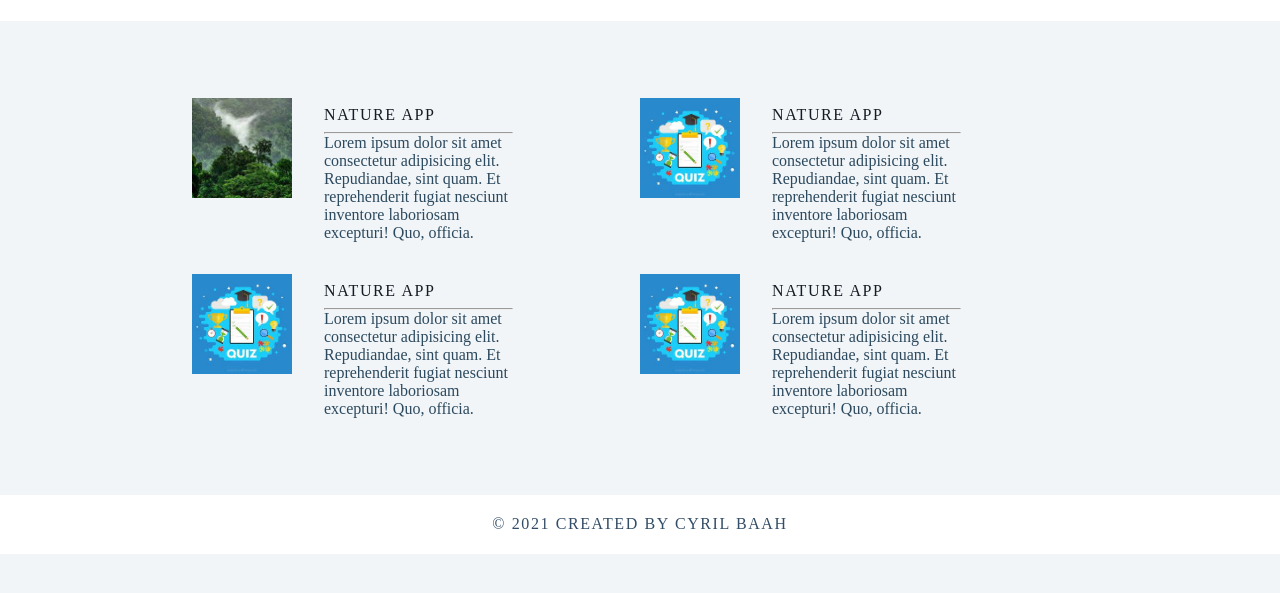
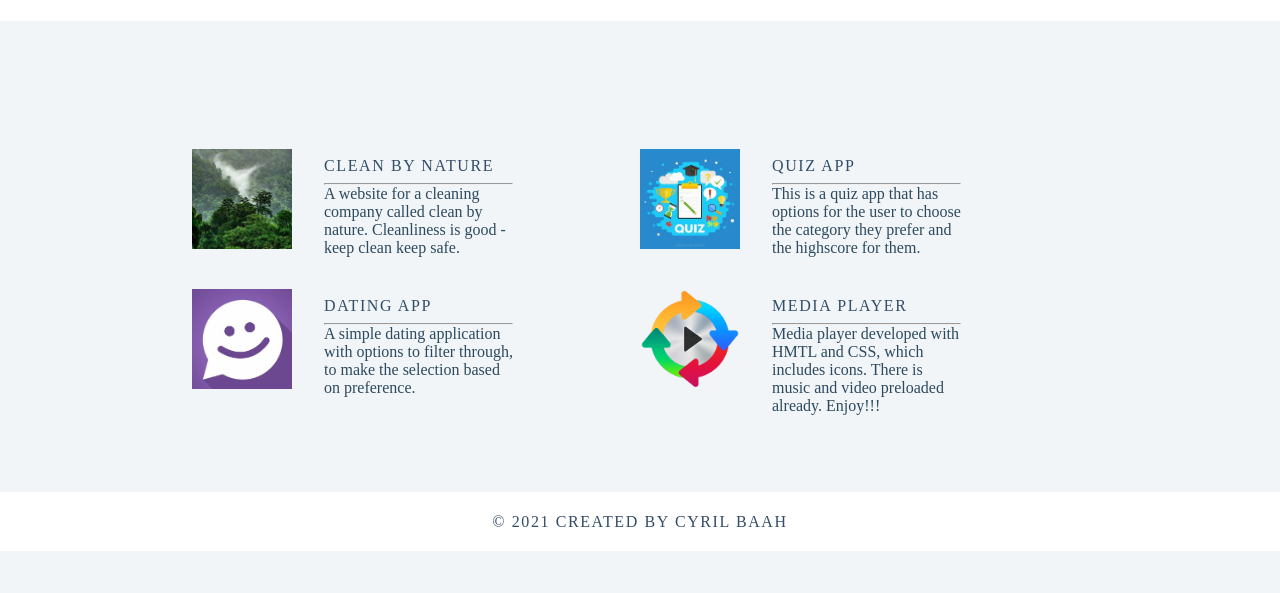
Before and after one commit to CyrilBaah/portfolio, a plain HTML site: page project.html in a window 1280 px wide. Shown: the part 61-654 px from the top of the page. Drawn offline with Linux system fonts and the light colour scheme.

Commit message:
github links for project page

```diff
--- a/project.html
+++ b/project.html
@@ -52,64 +52,64 @@
 
     <div class="project">
         <div class="project-info">
-            <img src="./img/nature.jpg" alt="nature">
+            <a href="https://github.com/CyrilBaah/clean-by-nature" target="_blank"><img src="./img/nature.jpg" alt="nature"></a>
             <div class="project-details">
-                <h4 class="text-title">Nature App</h4>
+                <h4 class="text-title">
+                    <a href="https://github.com/CyrilBaah/clean-by-nature" target="_blank">Clean by Nature</a>
+                </h4>
                 <hr>
                 <p class="text-body">
-                    Lorem ipsum dolor sit amet consectetur adipisicing elit.
-                    Repudiandae, sint quam. Et reprehenderit fugiat nesciunt inventore
-                    laboriosam excepturi! Quo, officia.
+                    A website for a cleaning company called clean by nature.
+                    Cleanliness is good - keep clean keep safe.
                 </p>
             </div>
         </div>
 
         <div class="project-info">
-            <div class="project-image">
-                <img src="./img/quiz.jpg" alt="quiz">
-            </div>
+            <a href="https://github.com/CyrilBaah/quiz-app" target="_blank"><img src="./img/quiz.jpg" alt="quiz"></a>
             <div class="project-details">
-                <h4 class="text-title">Nature App</h4>
+                <h4 class="text-title">
+                    <a href="https://github.com/CyrilBaah/quiz-app" target="_blank">Quiz App</a>
+                </h4>
                 <hr>
                 <p class="text-body">
-                    Lorem ipsum dolor sit amet consectetur adipisicing elit.
-                    Repudiandae, sint quam. Et reprehenderit fugiat nesciunt inventore
-                    laboriosam excepturi! Quo, officia.
+                    This is a quiz app that has options for the user to choose the
+                    category they prefer and the highscore for them.
                 </p>
             </div>
         </div>
 
         <div class="project-info">
-            <div class="project-image">
-                <img src="./img/quiz.jpg" alt="quiz">
-            </div>
+            <a href="https://github.com/CyrilBaah/dating-app" target="_blank"><img src="./img/dating.jpg" alt="quiz"></a>
             <div class="project-details">
-                <h4 class="text-title">Nature App</h4>
+                <h4 class="text-title">
+                    <a href="https://github.com/CyrilBaah/dating-app" target="_blank">Dating App</a>
+                </h4>
                 <hr>
                 <p class="text-body">
-                    Lorem ipsum dolor sit amet consectetur adipisicing elit.
-                    Repudiandae, sint quam. Et reprehenderit fugiat nesciunt inventore
-                    laboriosam excepturi! Quo, officia.
+                    A simple dating application with options to filter
+                    through, to make the selection based on preference.
                 </p>
             </div>
         </div>
 
         <div class="project-info">
-            <div class="project-image">
-                <img src="./img/quiz.jpg" alt="quiz">
-            </div>
+            <a href="https://github.com/CyrilBaah/media-player" target="_blank"><img src="./img/media.png" alt="quiz"></a>
             <div class="project-details">
-                <h4 class="text-title">Nature App</h4>
+                <h4 class="text-title">
+                    <a href="https://github.com/CyrilBaah/media-player" target="_blank">Media Player</a>
+                </h4>
                 <hr>
                 <p class="text-body">
-                    Lorem ipsum dolor sit amet consectetur adipisicing elit.
-                    Repudiandae, sint quam. Et reprehenderit fugiat nesciunt inventore
-                    laboriosam excepturi! Quo, officia.
+                   Media player developed with HMTL and CSS, which includes icons.
+                   There is music and video preloaded already. Enjoy!!!
                 </p>
             </div>
         </div>
+
+
+        </div>
     </div>
-
 
 
     <div class="footer">
--- a/style.css
+++ b/style.css
@@ -83,12 +83,7 @@ body {
     transition: all 0.3s linear;
 }
 
-.container-socials a:hover{
-    color: #3acec2;
-}
-
 .home{
-    /* background-color: #3acec2; */
     padding: 10% 15% 9.5%;
     text-align: center;
     display: grid;
@@ -129,6 +124,14 @@ body {
     text-decoration: none;
     font-weight: lighter;
 }
+.text-title a{
+    text-decoration: none;
+}
+
+.text-title a:hover{
+    color: #3acec2;
+    transition: all 0.3s linear;
+}
 
 .text-body{
     color: hsl(205, 36%, 27%);
@@ -143,7 +146,7 @@ body {
 
 .project{
     /* padding: 5% 7% 7% ; */
-    padding: 3.5% 15% 6%;
+    padding: 7.5% 15% 6%;
     display: grid;
     grid-template-columns: 1fr 1fr;
 }
@@ -160,6 +163,7 @@ body {
     width:  100px;
     height: 100px;
     object-fit: cover;
+    /* cursor: pointer; */
 }
 
 
```
Also changed, not shown: img/dating.jpg (added), img/media.png (added).
